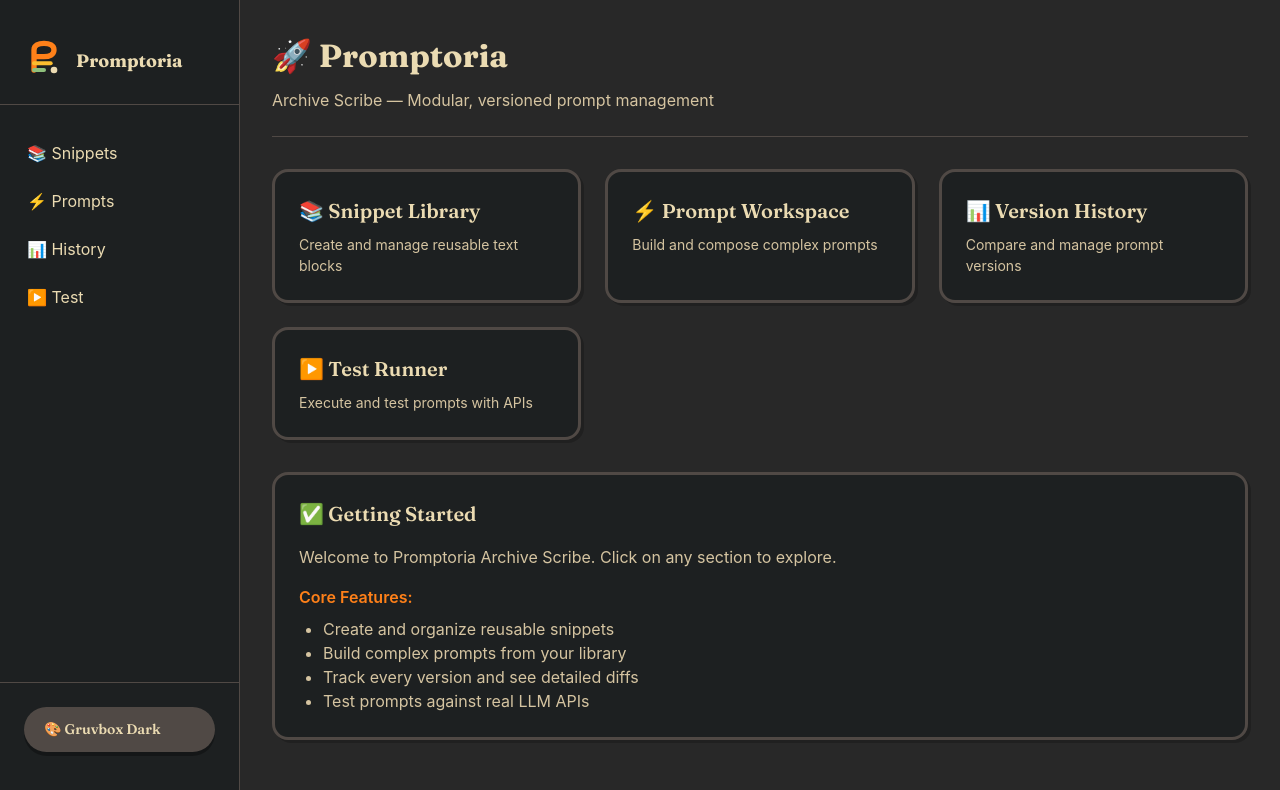
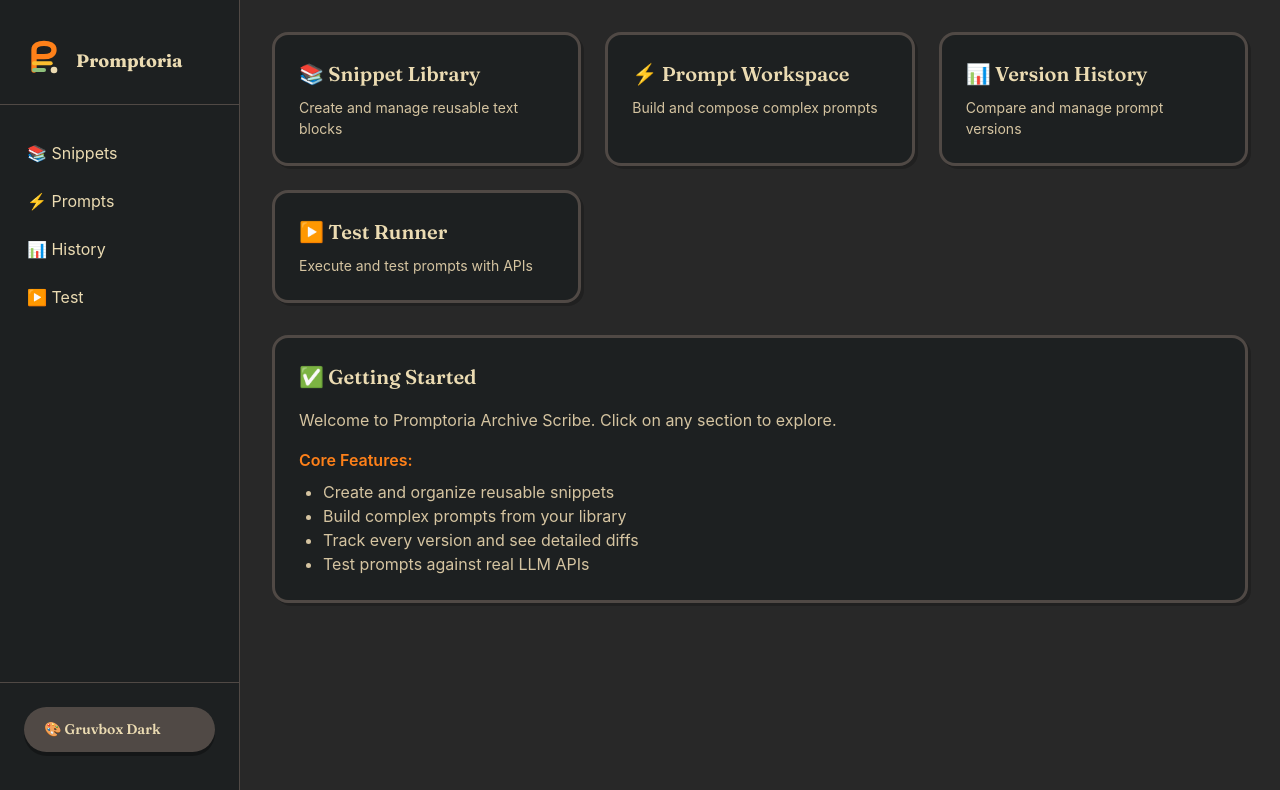
Before and after one commit to Bigocb/promptoria, a Next.js app: page / in a window 1280 px wide. Shown: the top 790 px of the page. Built offline with nearby package versions, Linux system fonts and the light colour scheme.

Commit message:
Remove header text from home page
- Removed 'Promptoria' title and 'Archive Scribe' tagline from top of home page
- Snippet Library and other section cards are now at the top
- Branding is now handled by sidebar logo instead of page header

```diff
--- a/app/page.tsx
+++ b/app/page.tsx
@@ -3,11 +3,6 @@
 export default function Home() {
   return (
     <div style={{ minHeight: '100vh', padding: '2rem' }}>
-      <header style={{ borderBottom: '1px solid var(--color-border)', paddingBottom: '1.5rem', marginBottom: '2rem' }}>
-        <h1 style={{ fontSize: '2rem', fontWeight: 'bold', marginBottom: '0.5rem' }}>🚀 Promptoria</h1>
-        <p style={{ color: 'var(--color-foregroundAlt)' }}>Archive Scribe — Modular, versioned prompt management</p>
-      </header>
-
       <main>
         <div style={{ display: 'grid', gridTemplateColumns: 'repeat(auto-fit, minmax(300px, 1fr))', gap: '1.5rem', marginBottom: '2rem' }}>
           <div className="card" style={{ cursor: 'pointer', transition: 'border-color 0.2s' }} onClick={() => (window.location.href = '/snippets')} onMouseEnter={(e) => e.currentTarget.style.borderColor = 'var(--color-accent)'} onMouseLeave={(e) => e.currentTarget.style.borderColor = 'var(--color-border)'}>
```
